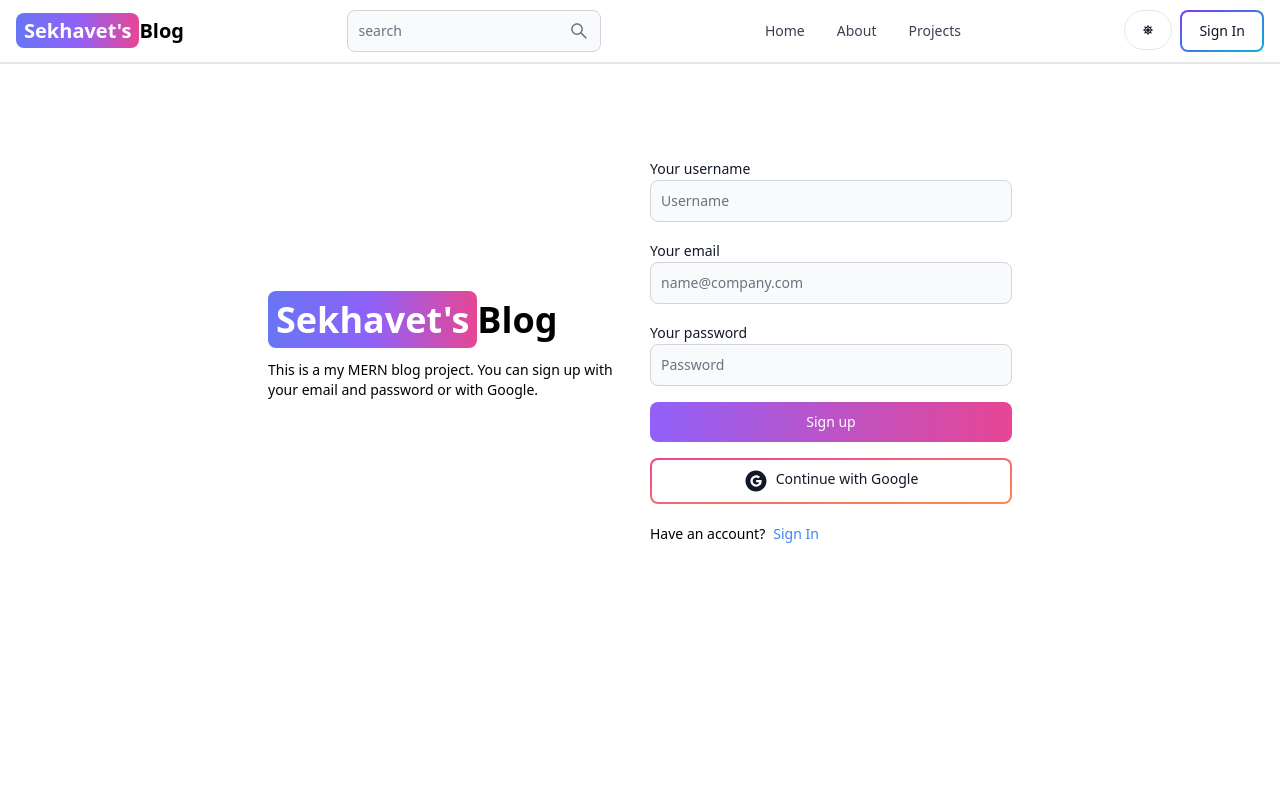
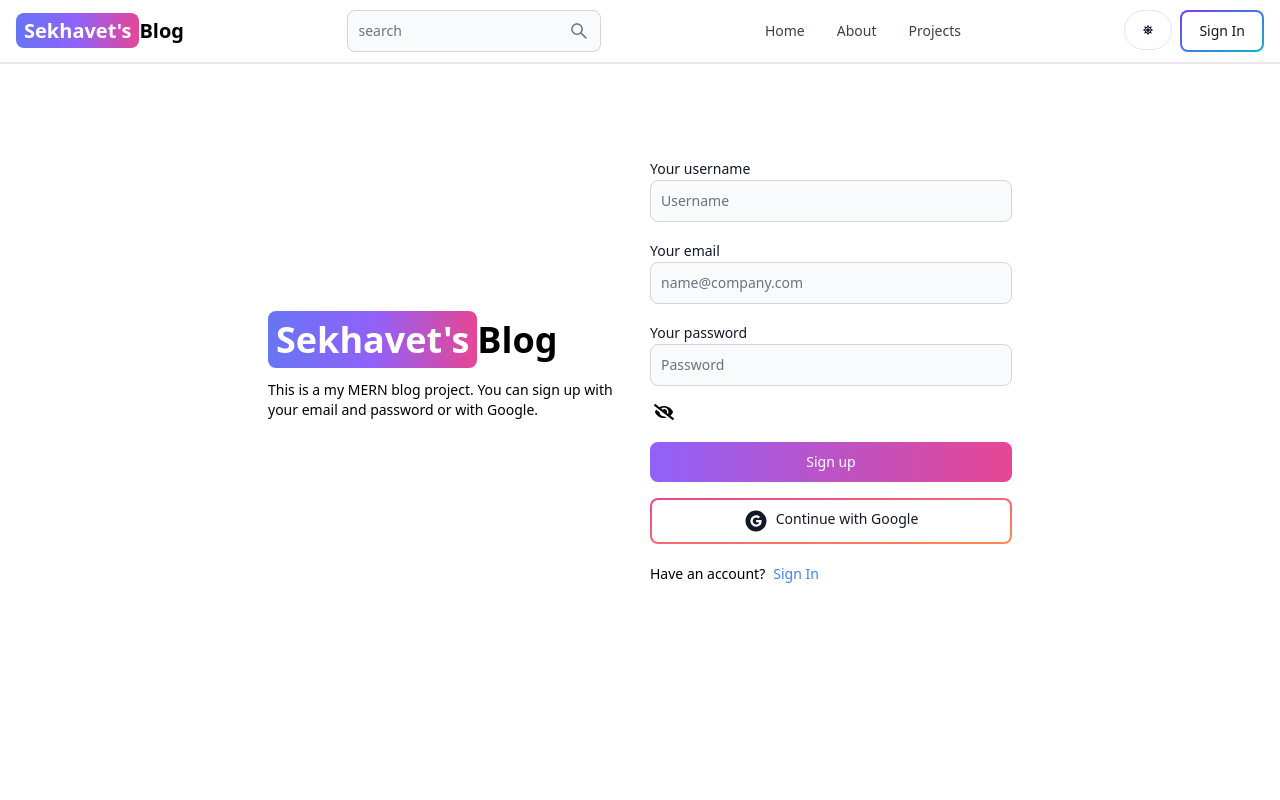
Before and after one commit to Sekhavet/mern-blog, a React (Vite) app in the folder client/: page /sign-up in a window 1280 px wide. Shown: the top 800 px of the page. Built offline with nearby package versions, Linux system fonts and the light colour scheme; no server answers.

Commit message:
adding show/hide password functionality

```diff
--- a/client/src/components/DashProfile.jsx
+++ b/client/src/components/DashProfile.jsx
@@ -1,5 +1,6 @@
 import { Alert, Button, TextInput } from "flowbite-react";
 import { useEffect, useRef, useState } from "react";
+import { FaEye, FaEyeSlash } from "react-icons/fa";
 import { useSelector } from "react-redux";
 import {
   getDownloadURL,
@@ -30,6 +31,8 @@ export default function DashProfile() {
   const [updateUserError, setUpdateUserError] = useState(null);
   const [formData, setFormData] = useState({});
   const filePickerRef = useRef();
+  const [showPassword, setShowPassword] = useState(true);
+  const passwordRef = useRef();
   const dispatch = useDispatch();
   const handleImageChange = (e) => {
     const file = e.target.files[0];
@@ -120,6 +123,11 @@ export default function DashProfile() {
     }
   };
 
+  const passwordToggle = () => {
+    setShowPassword(!showPassword);
+    passwordRef.current.type = showPassword ? "text" : "password";
+  };
+
   return (
     <div className="max-w-lg mx-auto p-3 w-full">
       <h1 className="my-7 text-center font-semibold text-3xl">Profile</h1>
@@ -185,9 +193,24 @@ export default function DashProfile() {
         <TextInput
           type="password"
           id="password"
+          ref={passwordRef}
           placeholder="password"
           onChange={handleChange}
         />
+
+        {showPassword ? (
+          <FaEyeSlash
+            className="m-1 cursor-pointer"
+            onClick={passwordToggle}
+            size={20}
+          />
+        ) : (
+          <FaEye
+            className="m-1 cursor-pointer"
+            onClick={passwordToggle}
+            size={20}
+          />
+        )}
         <Button type="submit" gradientDuoTone="purpleToBlue" outline>
           Update
         </Button>
--- a/client/src/pages/SignIn.jsx
+++ b/client/src/pages/SignIn.jsx
@@ -1,6 +1,8 @@
 import { Alert, Button, Label, Spinner, TextInput } from "flowbite-react";
-import { useState } from "react";
+import { useRef, useState } from "react";
 import { Link, useNavigate } from "react-router-dom";
+
+import { FaEye, FaEyeSlash } from "react-icons/fa";
 import {
   signInStart,
   signInSuccess,
@@ -14,8 +16,14 @@ export default function SignIn() {
   const { loading, error: errorMessage } = useSelector((state) => state.user);
   const dispatch = useDispatch();
   const navigate = useNavigate();
+  const [showPassword, setShowPassword] = useState(true);
+  const passwordRef = useRef();
   const handleChange = (e) => {
     setFormData({ ...formData, [e.target.id]: e.target.value.trim() });
+  };
+  const passwordToggle = () => {
+    setShowPassword(!showPassword);
+    passwordRef.current.type = showPassword ? "text" : "password";
   };
   const handleSubmit = async (e) => {
     e.preventDefault();
@@ -73,11 +81,25 @@ export default function SignIn() {
             <div>
               <Label value="Your password" />
               <TextInput
+                ref={passwordRef}
                 type="password"
                 placeholder="********"
                 id="password"
                 onChange={handleChange}
               />
+              {showPassword ? (
+                <FaEyeSlash
+                  className="m-1 mt-4 cursor-pointer"
+                  onClick={passwordToggle}
+                  size={20}
+                />
+              ) : (
+                <FaEye
+                  className="m-1 mt-4 cursor-pointer"
+                  onClick={passwordToggle}
+                  size={20}
+                />
+              )}
             </div>
             <Button
               gradientDuoTone="purpleToPink"
--- a/client/src/pages/SignUp.jsx
+++ b/client/src/pages/SignUp.jsx
@@ -1,6 +1,8 @@
 import { Alert, Button, Label, Spinner, TextInput } from "flowbite-react";
-import { useState } from "react";
+import { useRef, useState } from "react";
 import { Link, useNavigate } from "react-router-dom";
+
+import { FaEye, FaEyeSlash } from "react-icons/fa";
 import OAuth from "../components/OAuth";
 
 export default function SignUp() {
@@ -11,6 +13,14 @@ export default function SignUp() {
 
   const handleChange = (e) => {
     setFormData({ ...formData, [e.target.id]: e.target.value.trim() });
+  };
+
+  const [showPassword, setShowPassword] = useState(true);
+  const passwordRef = useRef();
+
+  const passwordToggle = () => {
+    setShowPassword(!showPassword);
+    passwordRef.current.type = showPassword ? "text" : "password";
   };
 
   const handleSubmit = async (e) => {
@@ -80,11 +90,25 @@ export default function SignUp() {
             <div>
               <Label value="Your password" />
               <TextInput
+                ref={passwordRef}
                 type="password"
                 placeholder="Password"
                 id="password"
                 onChange={handleChange}
               />
+              {showPassword ? (
+                <FaEyeSlash
+                  className="m-1 mt-4 cursor-pointer"
+                  onClick={passwordToggle}
+                  size={20}
+                />
+              ) : (
+                <FaEye
+                  className="m-1 mt-4 cursor-pointer"
+                  onClick={passwordToggle}
+                  size={20}
+                />
+              )}
             </div>
             <Button
               gradientDuoTone="purpleToPink"
```
